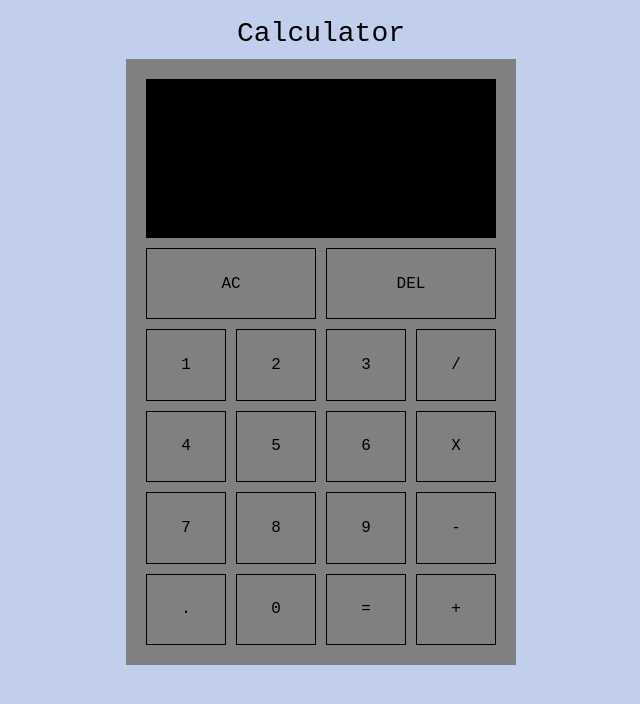
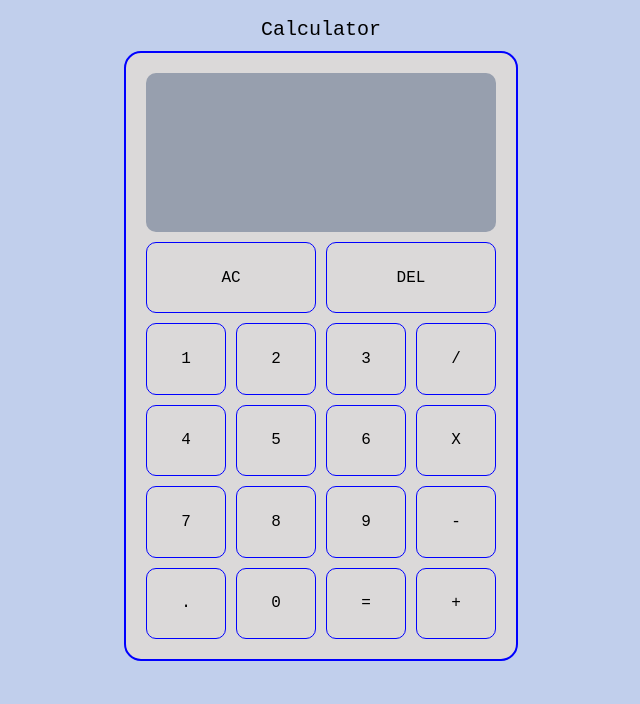
Before and after one commit to amrxt1/project-calculator, a plain HTML site: page index.html in a window 1280 px wide. Shown: the whole page, without its empty margins (319-959 px from the left). Drawn offline with Linux system fonts and the light colour scheme.

Commit message:
Animate borders for RGB effect

```diff
--- a/style.css
+++ b/style.css
@@ -1,3 +1,15 @@
+@keyframes effect {
+  0% {
+    border-color: rgb(0, 0, 0);
+  }
+  50% {
+    border-color: rgb(0, 0, 255);
+  }
+  100% {
+    border-color: rgb(255, 255, 255);
+  }
+}
+
 body {
   font-family: "Courier New", Courier, monospace;
   background-color: rgb(193, 207, 236);
@@ -5,9 +17,8 @@ body {
 
 .header {
   text-align: center;
-  font-size: 28px;
+  font-size: 20px;
   padding: 10px;
-  animation: effect 2s alternate infinite;
 }
 .main-wrap {
   display: flex;
@@ -19,16 +30,22 @@ body {
 
   width: 350px;
   height: 566px;
-  background-color: gray;
+  background-color: rgb(219, 217, 217);
   padding: 20px;
   gap: 10px;
+
+  border: 2px solid black;
+  animation: effect 2s alternate infinite;
+  border-radius: 17px;
 }
 
 .top {
   flex: 0.8;
 
   display: flex;
-  background-color: black;
+  background-color: rgb(151, 159, 174);
+
+  border-radius: 10px;
 }
 
 .buttons {
@@ -53,4 +70,8 @@ body {
   display: flex;
   justify-content: center;
   align-items: center;
+
+  border: 1px solid black;
+  border-radius: 10px;
+  animation: effect 2s alternate infinite;
 }
```
